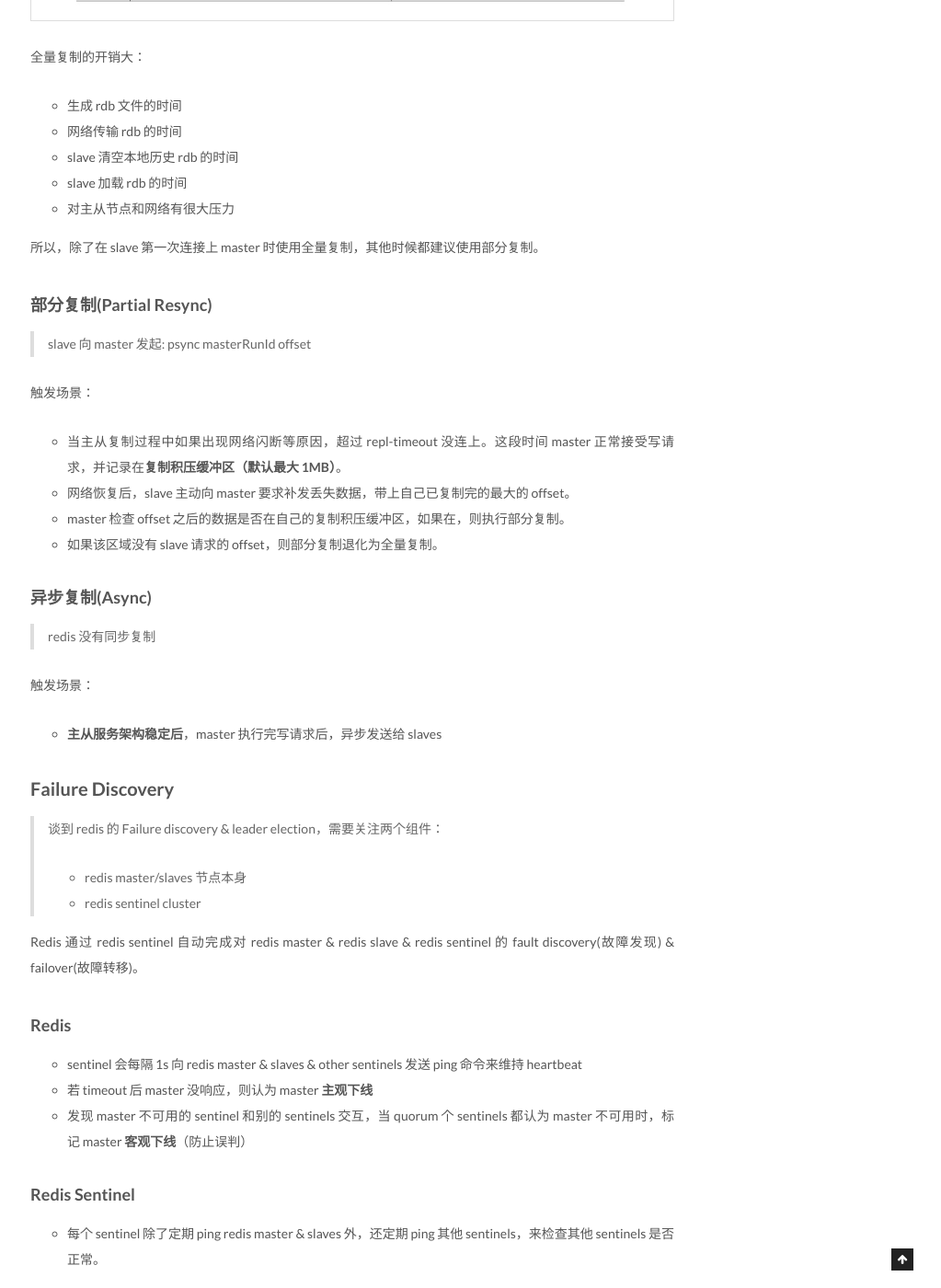
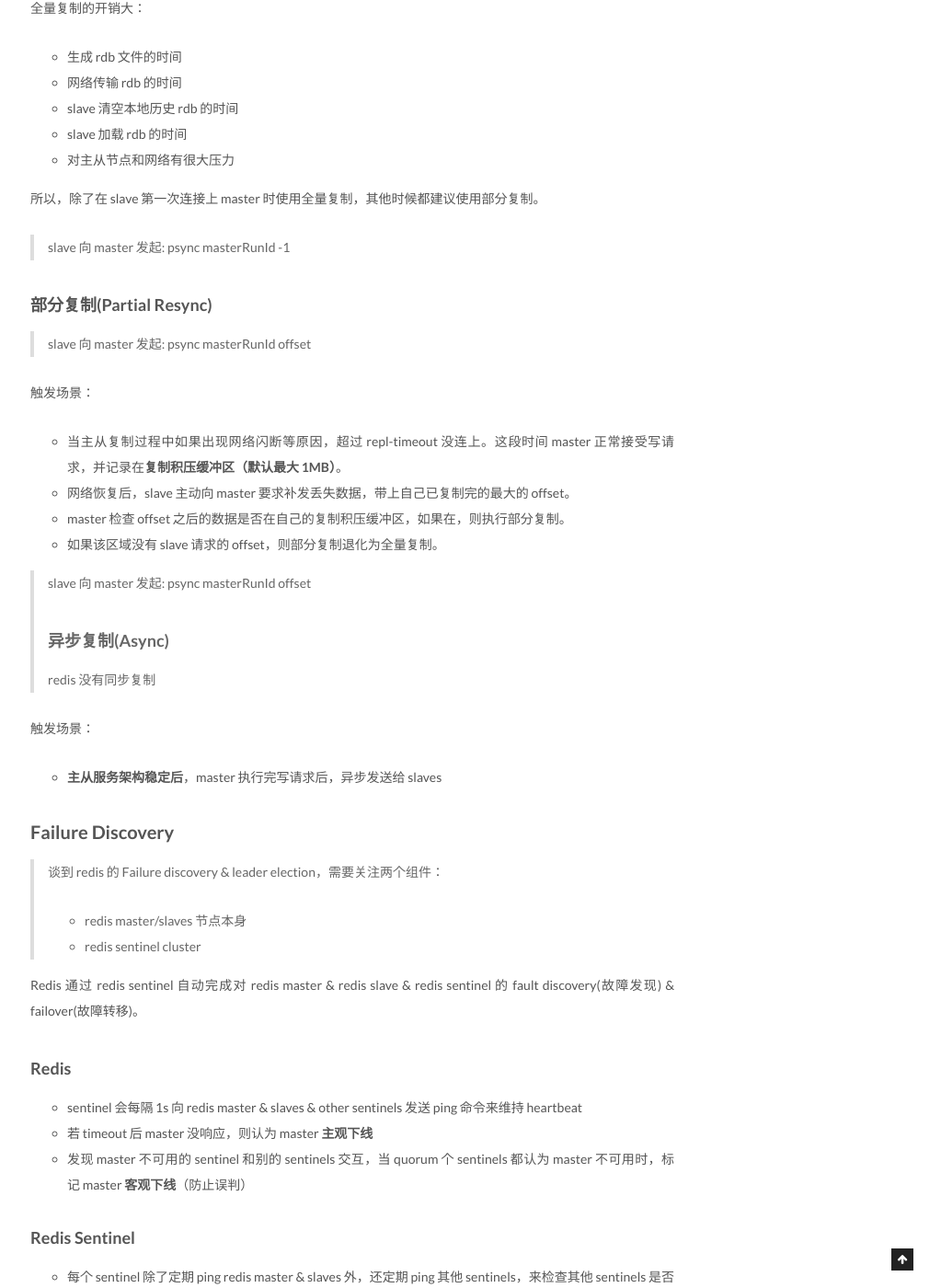
Before and after one commit to qimiguang/qimiguang.github.io, a Jekyll site: the page built from _posts/2018-07-20-Mainstream-Distributd-Storage-System-Comparison.md, in a window 1280 px wide and 1400 px high, scrolled down 10172 px. Shown: the whole window at 92% size, without its empty margins (257-1280 px from the left). Built offline with Jekyll 4.4.1, drawn with Linux system fonts in a browser that asks for light colours; comment, search, counter and statistics services are not loaded; some of the changed text lies outside the part shown.

Commit message:
distributed system

```diff
--- a/_posts/2018-07-20-Mainstream-Distributd-Storage-System-Comparison.md
+++ b/_posts/2018-07-20-Mainstream-Distributd-Storage-System-Comparison.md
@@ -263,6 +261,8 @@
 
 所以，除了在 slave 第一次连接上 master 时使用全量复制，其他时候都建议使用部分复制。
 
+> slave 向 master 发起: psync masterRunId -1
+
 ### 部分复制(Partial Resync)
 > slave 向 master 发起: psync masterRunId offset
 
@@ -272,7 +272,7 @@
 * master 检查 offset 之后的数据是否在自己的复制积压缓冲区，如果在，则执行部分复制。
 * 如果该区域没有 slave 请求的 offset，则部分复制退化为全量复制。
 
-
+> slave 向 master 发起: psync masterRunId offset
 ### 异步复制(Async)
 > redis 没有同步复制
 
```
Also changed, not shown: other parts of _posts/2018-07-20-Mainstream-Distributd-Storage-System-Comparison.md (+0 -2 lines).
